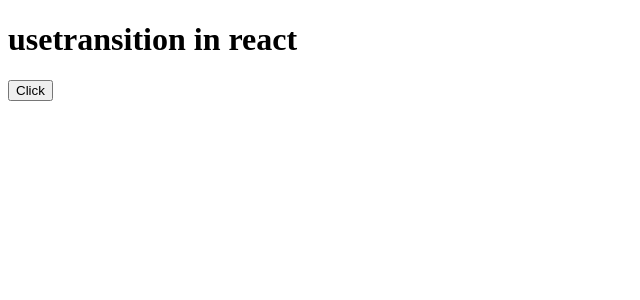
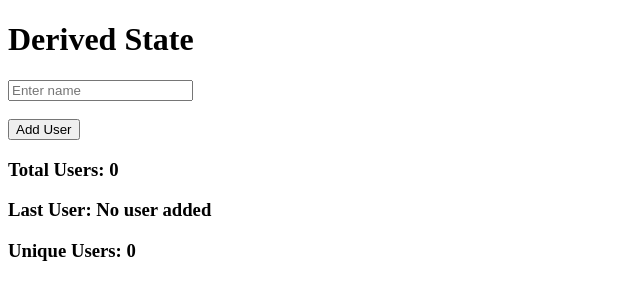
Before and after one commit to Sonukumar201995/React-practice-03, a React (Vite) app: page / in a window 1280 px wide. Shown: the top 300 px of the page, without its empty margins (0-640 px from the left). Built offline with nearby package versions, Linux system fonts and the light colour scheme.

Commit message:
derrived state in react

```diff
--- a/src/App.jsx
+++ b/src/App.jsx
@@ -1,21 +1,49 @@
-import { useTransition } from "react";
 
-function App()
-{
-  const [pending,startTrasition]=useTransition();
-  const handleButton=()=>{
-    startTrasition(async()=>{
-      await new Promise(res=>setTimeout(res,2000))
+import { useState } from "react";
 
-      console.log("Task completed")
-    })
-  }
-  return(
+function App() {
+  const [users, setUsers] = useState([]);
+  const [user, setUser] = useState('');
+
+  const handleUser = () => {
+    if (user.trim() === '') return;
+
+    setUsers([...users, user]);
+    setUser('');
+  };
+
+  // Derived States
+  const total = users.length;
+
+  const last = users[users.length - 1];
+
+  const unique = [...new Set(users)].length;
+
+  return (
     <>
-    <h1>usetransition in react</h1>
-    <button disabled={pending} onClick={handleButton}>{pending ? "loading...":"Click"} </button>
+      <h1>Derived State</h1>
+
+      <input
+        type="text"
+        placeholder="Enter name"
+        value={user}
+        onChange={(event) => setUser(event.target.value)}
+      />
+
+      <br />
+      <br />
+
+      <button onClick={handleUser}>Add User</button>
+
+      <h3>Total Users: {total}</h3>
+      <h3>Last User: {last || 'No user added'}</h3>
+      <h3>Unique Users: {unique}</h3>
+
+      {users.map((value, index) => (
+        <h4 key={index}>{value}</h4>
+      ))}
     </>
-  )
+  );
 }
 
 export default App;
```
